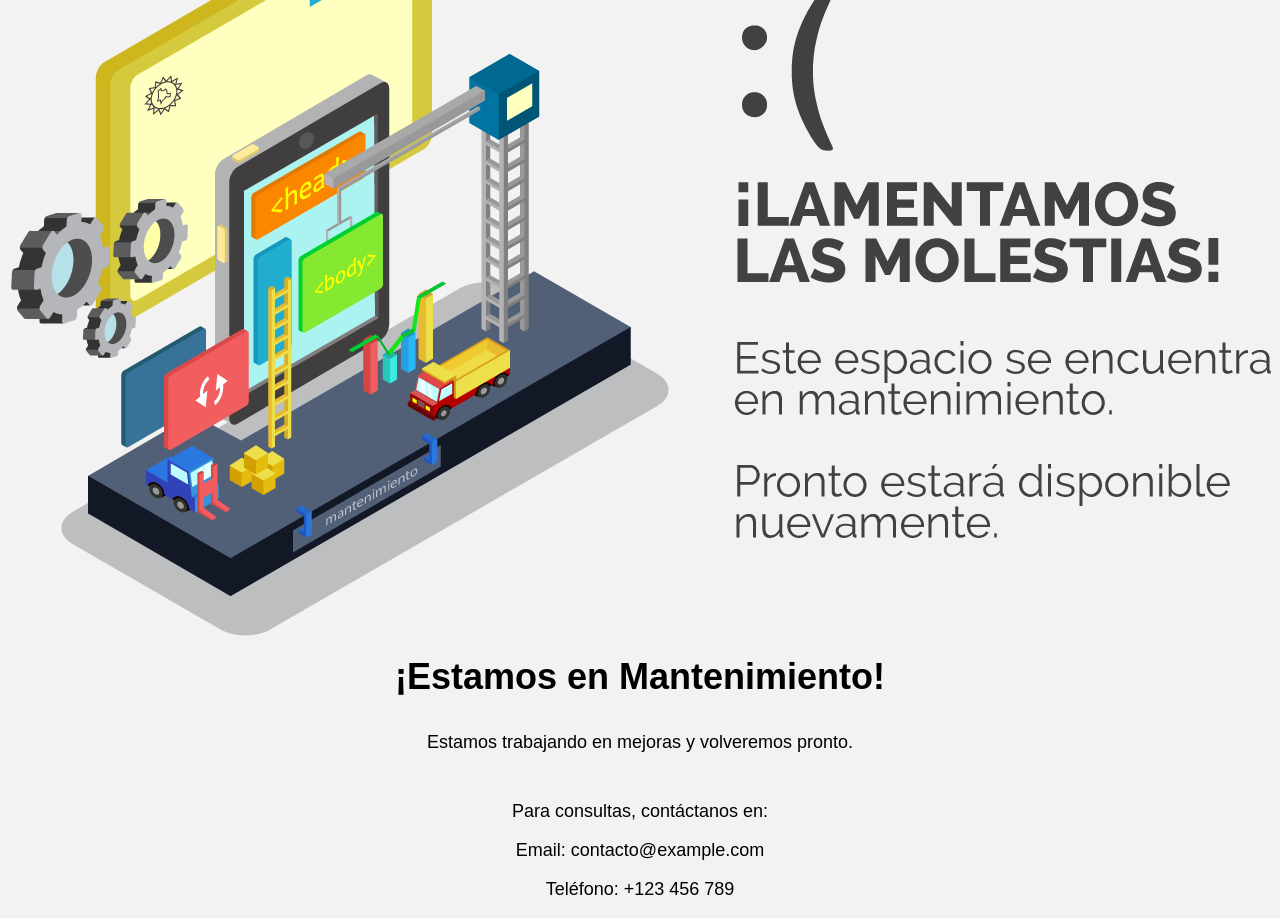
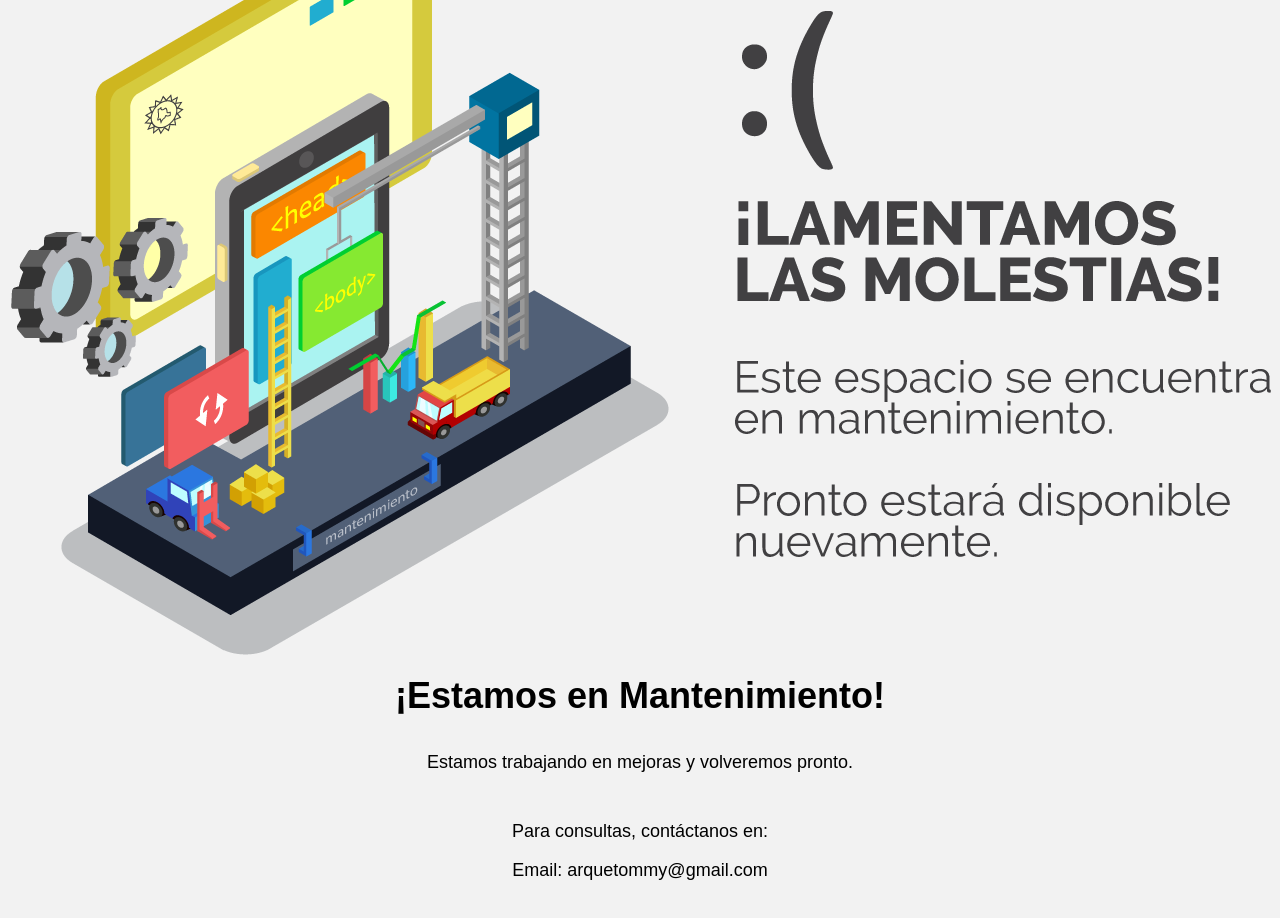
Before and after one commit to TommyRazer/descargadatos.github.io, a plain HTML site: page index.html in a window 1280 px wide. Drawn offline with Linux system fonts and the light colour scheme.

Commit message:
Update index.html

```diff
--- a/index.html
+++ b/index.html
@@ -49,8 +49,8 @@
     <p>Estamos trabajando en mejoras y volveremos pronto.</p>
     <div class="contact-info">
         <p>Para consultas, contáctanos en:</p>
-        <p>Email: contacto@example.com</p>
-        <p>Teléfono: +123 456 789</p>
+        <p>Email: arquetommy@gmail.com</p>
+
     </div>
 </body>
 </html>
```
